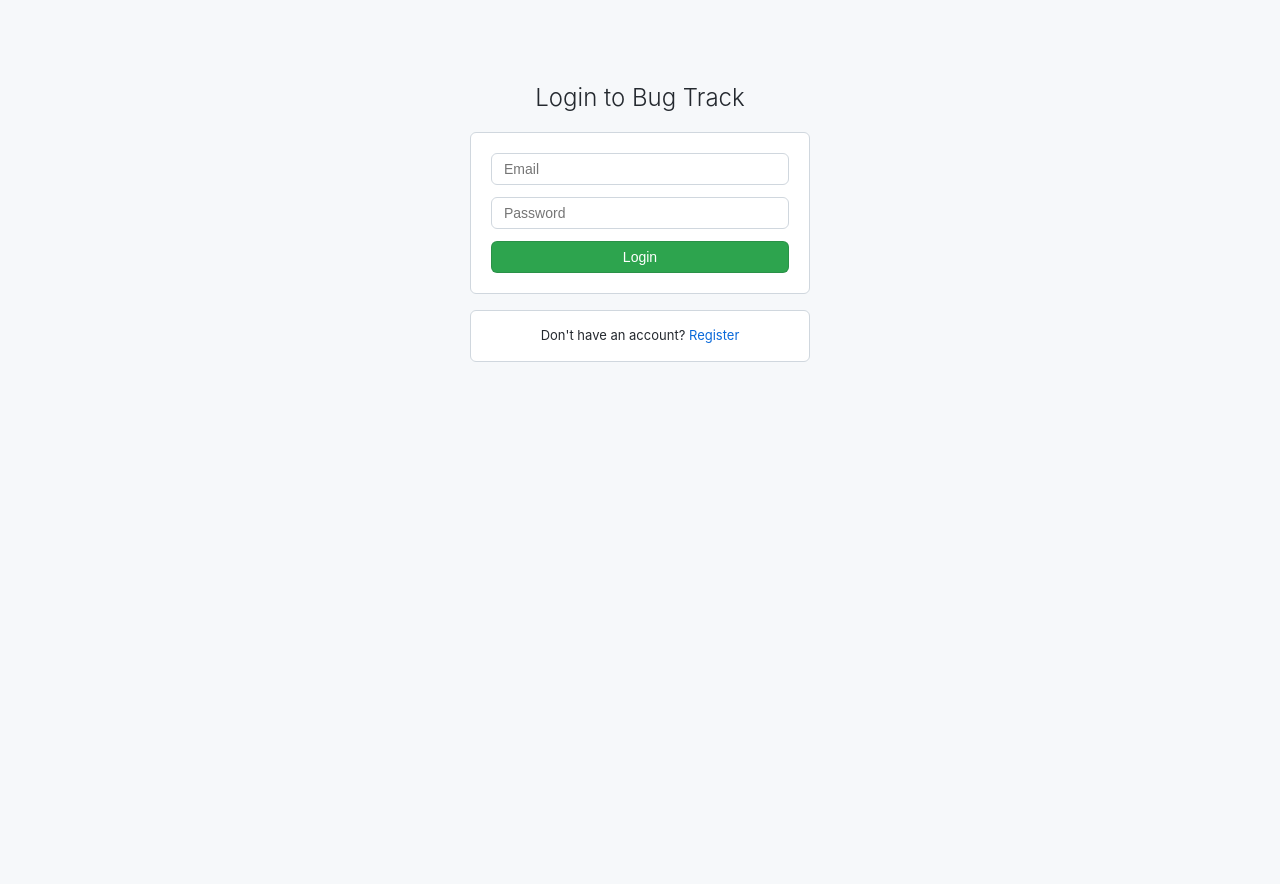
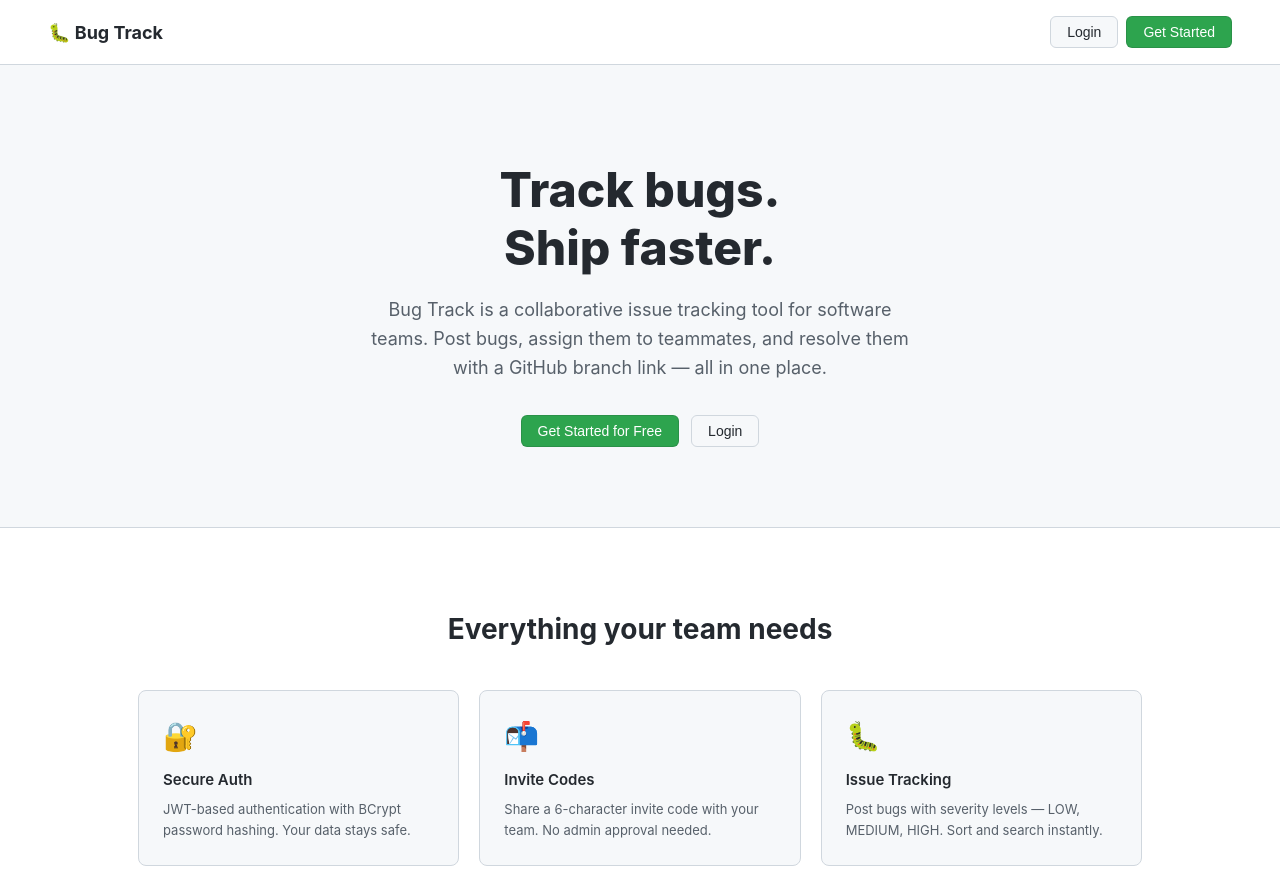
Before and after one commit to Anshu-09/Bug-Track, a React (Vite) app in the folder bugtrack-frontend/: page / in a window 1280 px wide. Before the commit this address led to /login. Shown: the top 884 px of the page. Before the commit the page ends 800 px from the top, so only its background shows below. Built offline with nearby package versions, Linux system fonts and the light colour scheme; no server answers.

Commit message:
feat: add landing page with hero, features, steps and CTA

```diff
--- a/bugtrack-frontend/src/App.tsx
+++ b/bugtrack-frontend/src/App.tsx
@@ -3,6 +3,7 @@ import LoginPage from './pages/LoginPage';
 import RegisterPage from './pages/RegisterPage';
 import DashboardPage from './pages/DashboardPage';
 import ProjectPage from './pages/ProjectPage';
+import LandingPage from './pages/LandingPage';
 import type { ReactElement } from 'react';
 
 function PrivateRoute({ children }: { children: ReactElement }) {
@@ -14,6 +15,7 @@ function App() {
   return (
     <BrowserRouter>
       <Routes>
+        <Route path="/" element={<LandingPage />} />
         <Route path="/login" element={<LoginPage />} />
         <Route path="/register" element={<RegisterPage />} />
         <Route path="/dashboard" element={
@@ -22,7 +24,7 @@ function App() {
         <Route path="/projects/:id" element={
           <PrivateRoute><ProjectPage /></PrivateRoute>
         } />
-        <Route path="*" element={<Navigate to="/login" />} />
+        <Route path="*" element={<Navigate to="/" />} />
       </Routes>
     </BrowserRouter>
   );
--- a/bugtrack-frontend/src/index.css
+++ b/bugtrack-frontend/src/index.css
@@ -416,3 +416,180 @@ button.btn-danger:hover {
   margin-left: 12px;
   font-size: 12px;
 }
+
+/* LANDING PAGE */
+.landing {
+  min-height: 100vh;
+  background: #ffffff;
+  color: #24292f;
+}
+
+.landing-nav {
+  display: flex;
+  justify-content: space-between;
+  align-items: center;
+  padding: 16px 48px;
+  border-bottom: 1px solid #d0d7de;
+  background: #ffffff;
+  position: sticky;
+  top: 0;
+  z-index: 100;
+}
+
+.landing-logo {
+  font-size: 18px;
+  font-weight: 700;
+  color: #24292f;
+}
+
+.landing-nav-links {
+  display: flex;
+  gap: 8px;
+}
+
+.landing-hero {
+  text-align: center;
+  padding: 96px 24px 80px;
+  background: #f6f8fa;
+  border-bottom: 1px solid #d0d7de;
+}
+
+.landing-hero h1 {
+  font-size: 48px;
+  font-weight: 800;
+  line-height: 1.2;
+  margin-bottom: 20px;
+  color: #24292f;
+}
+
+.landing-hero p {
+  font-size: 18px;
+  color: #57606a;
+  max-width: 560px;
+  margin: 0 auto 32px;
+  line-height: 1.6;
+}
+
+.landing-hero-actions {
+  display: flex;
+  gap: 12px;
+  justify-content: center;
+}
+
+.landing-features {
+  padding: 80px 48px;
+  max-width: 1100px;
+  margin: 0 auto;
+}
+
+.landing-features h2 {
+  font-size: 28px;
+  font-weight: 700;
+  text-align: center;
+  margin-bottom: 40px;
+  color: #24292f;
+}
+
+.features-grid {
+  display: grid;
+  grid-template-columns: repeat(3, 1fr);
+  gap: 20px;
+}
+
+.feature-card {
+  background: #f6f8fa;
+  border: 1px solid #d0d7de;
+  border-radius: 8px;
+  padding: 24px;
+}
+
+.feature-card span {
+  font-size: 28px;
+  display: block;
+  margin-bottom: 12px;
+}
+
+.feature-card h3 {
+  font-size: 15px;
+  font-weight: 600;
+  margin-bottom: 8px;
+  color: #24292f;
+}
+
+.feature-card p {
+  font-size: 13px;
+  color: #57606a;
+  line-height: 1.6;
+}
+
+.landing-steps {
+  background: #f6f8fa;
+  border-top: 1px solid #d0d7de;
+  border-bottom: 1px solid #d0d7de;
+  padding: 80px 48px;
+}
+
+.landing-steps h2 {
+  font-size: 28px;
+  font-weight: 700;
+  text-align: center;
+  margin-bottom: 40px;
+}
+
+.steps-list {
+  display: flex;
+  flex-direction: column;
+  gap: 16px;
+  max-width: 560px;
+  margin: 0 auto;
+}
+
+.step {
+  display: flex;
+  align-items: center;
+  gap: 16px;
+  background: #ffffff;
+  border: 1px solid #d0d7de;
+  border-radius: 8px;
+  padding: 16px 20px;
+}
+
+.step span {
+  background: #2da44e;
+  color: white;
+  width: 28px;
+  height: 28px;
+  border-radius: 50%;
+  display: flex;
+  align-items: center;
+  justify-content: center;
+  font-size: 13px;
+  font-weight: 700;
+  flex-shrink: 0;
+}
+
+.step p {
+  font-size: 14px;
+  color: #24292f;
+}
+
+.landing-cta {
+  text-align: center;
+  padding: 80px 24px;
+}
+
+.landing-cta h2 {
+  font-size: 28px;
+  font-weight: 700;
+  margin-bottom: 24px;
+  color: #24292f;
+}
+
+.landing-footer {
+  text-align: center;
+  padding: 24px;
+  border-top: 1px solid #d0d7de;
+  font-size: 12px;
+  color: #57606a;
+  background: #f6f8fa;
+}
--- /dev/null
+++ b/bugtrack-frontend/src/pages/LandingPage.tsx
@@ -0,0 +1,90 @@
+import { useNavigate } from 'react-router-dom';
+
+export default function LandingPage() {
+  const navigate = useNavigate();
+
+  return (
+    <div className="landing">
+
+      {/* Navbar */}
+      <nav className="landing-nav">
+        <span className="landing-logo">🐛 Bug Track</span>
+        <div className="landing-nav-links">
+          <button className="btn-secondary" onClick={() => navigate('/login')}>Login</button>
+          <button onClick={() => navigate('/register')}>Get Started</button>
+        </div>
+      </nav>
+
+      {/* Hero */}
+      <section className="landing-hero">
+        <h1>Track bugs.<br />Ship faster.</h1>
+        <p>Bug Track is a collaborative issue tracking tool for software teams. Post bugs, assign them to teammates, and resolve them with a GitHub branch link — all in one place.</p>
+        <div className="landing-hero-actions">
+          <button onClick={() => navigate('/register')}>Get Started for Free</button>
+          <button className="btn-secondary" onClick={() => navigate('/login')}>Login</button>
+        </div>
+      </section>
+
+      {/* Features */}
+      <section className="landing-features">
+        <h2>Everything your team needs</h2>
+        <div className="features-grid">
+          <div className="feature-card">
+            <span>🔐</span>
+            <h3>Secure Auth</h3>
+            <p>JWT-based authentication with BCrypt password hashing. Your data stays safe.</p>
+          </div>
+          <div className="feature-card">
+            <span>📬</span>
+            <h3>Invite Codes</h3>
+            <p>Share a 6-character invite code with your team. No admin approval needed.</p>
+          </div>
+          <div className="feature-card">
+            <span>🐛</span>
+            <h3>Issue Tracking</h3>
+            <p>Post bugs with severity levels — LOW, MEDIUM, HIGH. Sort and search instantly.</p>
+          </div>
+          <div className="feature-card">
+            <span>⚡</span>
+            <h3>Status Workflow</h3>
+            <p>Issues move from OPEN → IN_PROGRESS → RESOLVED with validated transitions.</p>
+          </div>
+          <div className="feature-card">
+            <span>🔗</span>
+            <h3>GitHub Integration</h3>
+            <p>Link your GitHub branch when resolving an issue. Full traceability for every fix.</p>
+          </div>
+          <div className="feature-card">
+            <span>📋</span>
+            <h3>Activity Feed</h3>
+            <p>Every action is logged. Your team sees the 20 most recent activities in real time.</p>
+          </div>
+        </div>
+      </section>
+
+      {/* How it works */}
+      <section className="landing-steps">
+        <h2>How it works</h2>
+        <div className="steps-list">
+          <div className="step"><span>1</span><p>Register and create a project</p></div>
+          <div className="step"><span>2</span><p>Share the 6-char invite code with your team</p></div>
+          <div className="step"><span>3</span><p>Post issues with title, description, and severity</p></div>
+          <div className="step"><span>4</span><p>Assign issues to yourself and start working</p></div>
+          <div className="step"><span>5</span><p>Paste your GitHub branch link and mark resolved</p></div>
+        </div>
+      </section>
+
+      {/* CTA */}
+      <section className="landing-cta">
+        <h2>Ready to squash some bugs?</h2>
+        <button onClick={() => navigate('/register')}>Create a Free Account</button>
+      </section>
+
+      {/* Footer */}
+      <footer className="landing-footer">
+        <p>Built with Java 17, Spring Boot 3, React + TypeScript · 🐛 Bug Track</p>
+      </footer>
+
+    </div>
+  );
+}
```
